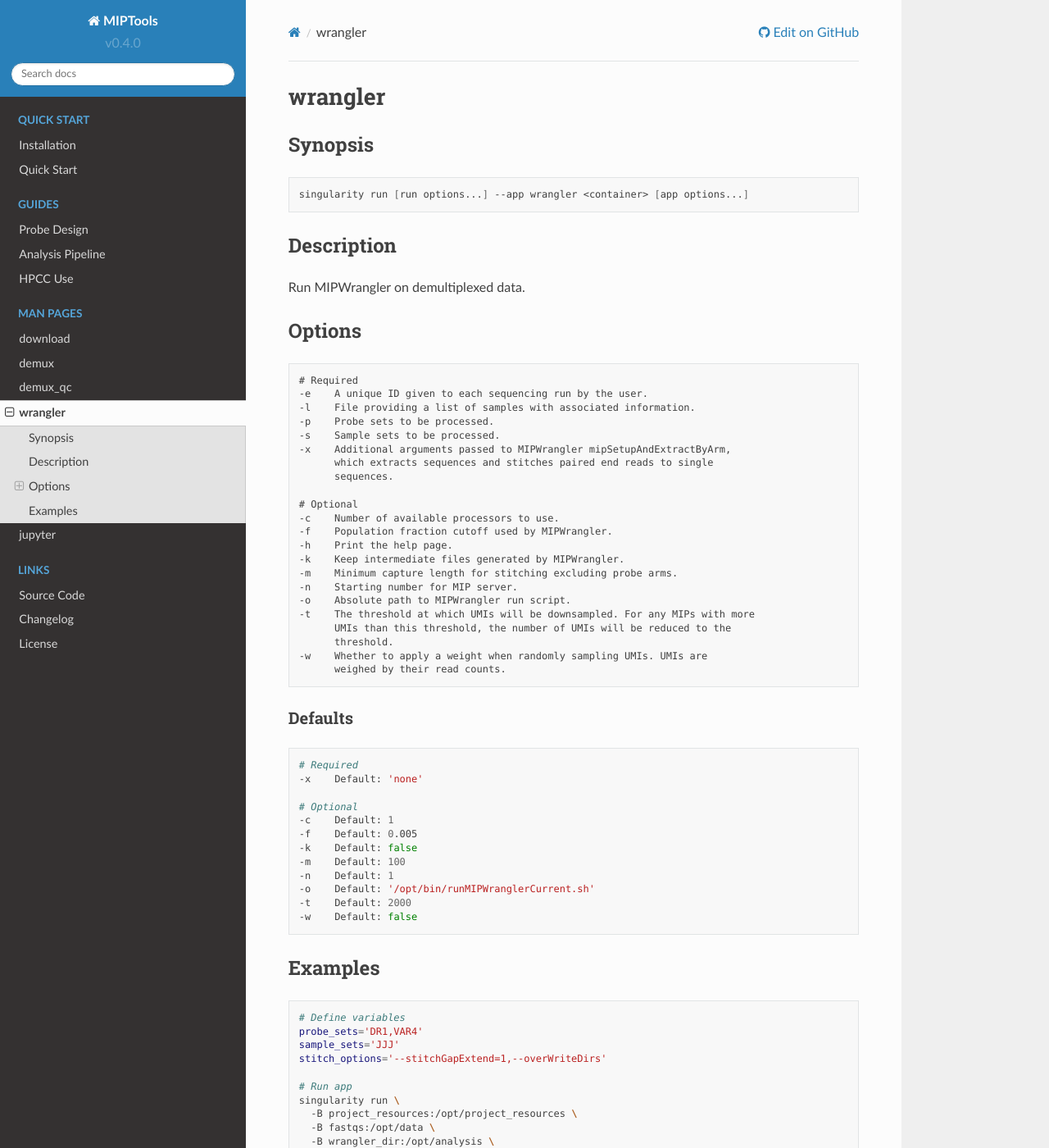
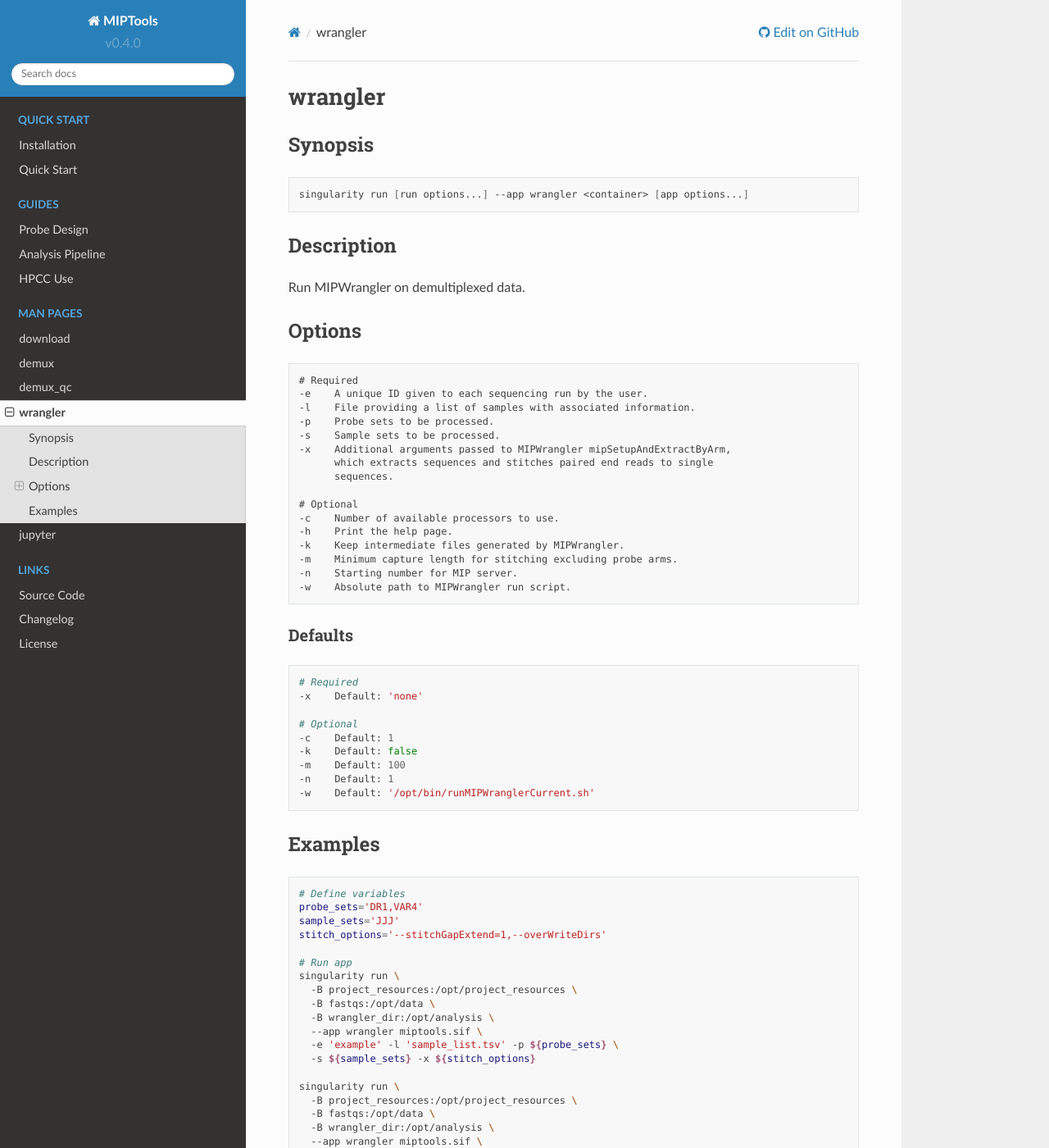
Before and after one commit to bailey-lab/MIPTools, a Sphinx documentation site: the page built from docs/app-reference/wrangler-app.rst, in a window 1280 px wide and 1400 px high. Shown: the whole window at 82% size. Built offline with Sphinx 7.4.7 and the Read the Docs theme 2.0.0, drawn with Linux system fonts in a browser that asks for light colours.

Commit message:
Remove downsampling UMI flags in wrangler app
Part of #48

```diff
--- a/docs/app-reference/wrangler-app.rst
+++ b/docs/app-reference/wrangler-app.rst
@@ -29,17 +29,11 @@ Options
 
 	# Optional
 	-c    Number of available processors to use.
-	-f    Population fraction cutoff used by MIPWrangler.
 	-h    Print the help page.
 	-k    Keep intermediate files generated by MIPWrangler.
 	-m    Minimum capture length for stitching excluding probe arms.
 	-n    Starting number for MIP server.
-	-o    Absolute path to MIPWrangler run script.
-	-t    The threshold at which UMIs will be downsampled. For any MIPs with more
-	      UMIs than this threshold, the number of UMIs will be reduced to the
-	      threshold.
-	-w    Whether to apply a weight when randomly sampling UMIs. UMIs are
-	      weighed by their read counts.
+	-w    Absolute path to MIPWrangler run script.
 
 Defaults
 --------
@@ -50,13 +44,10 @@ Defaults
 
 	# Optional
 	-c    Default: 1
-	-f    Default: 0.005
 	-k    Default: false
 	-m    Default: 100
 	-n    Default: 1
-	-o    Default: '/opt/bin/runMIPWranglerCurrent.sh'
-	-t    Default: 2000
-	-w    Default: false
+	-w    Default: '/opt/bin/runMIPWranglerCurrent.sh'
 
 Examples
 ========
```
